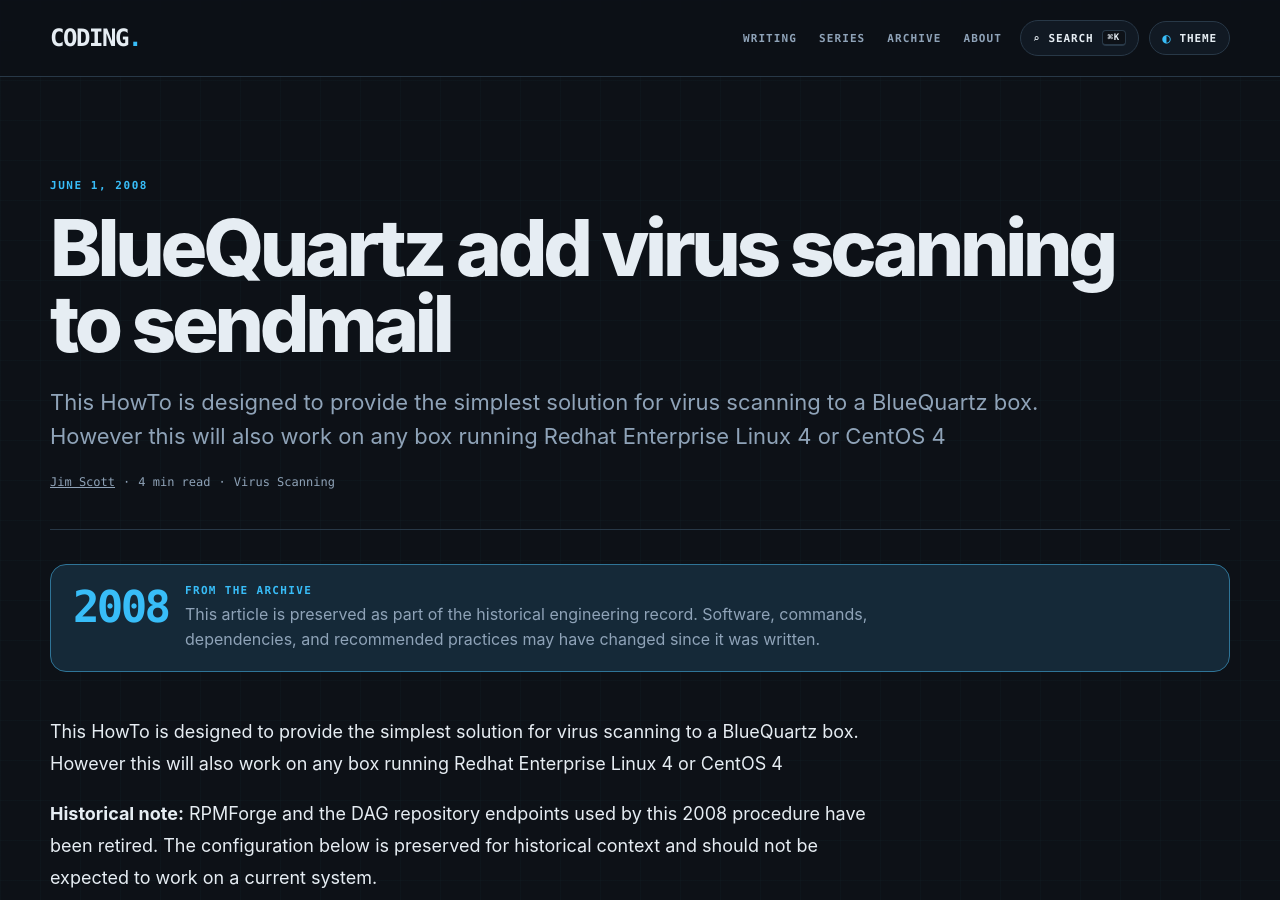
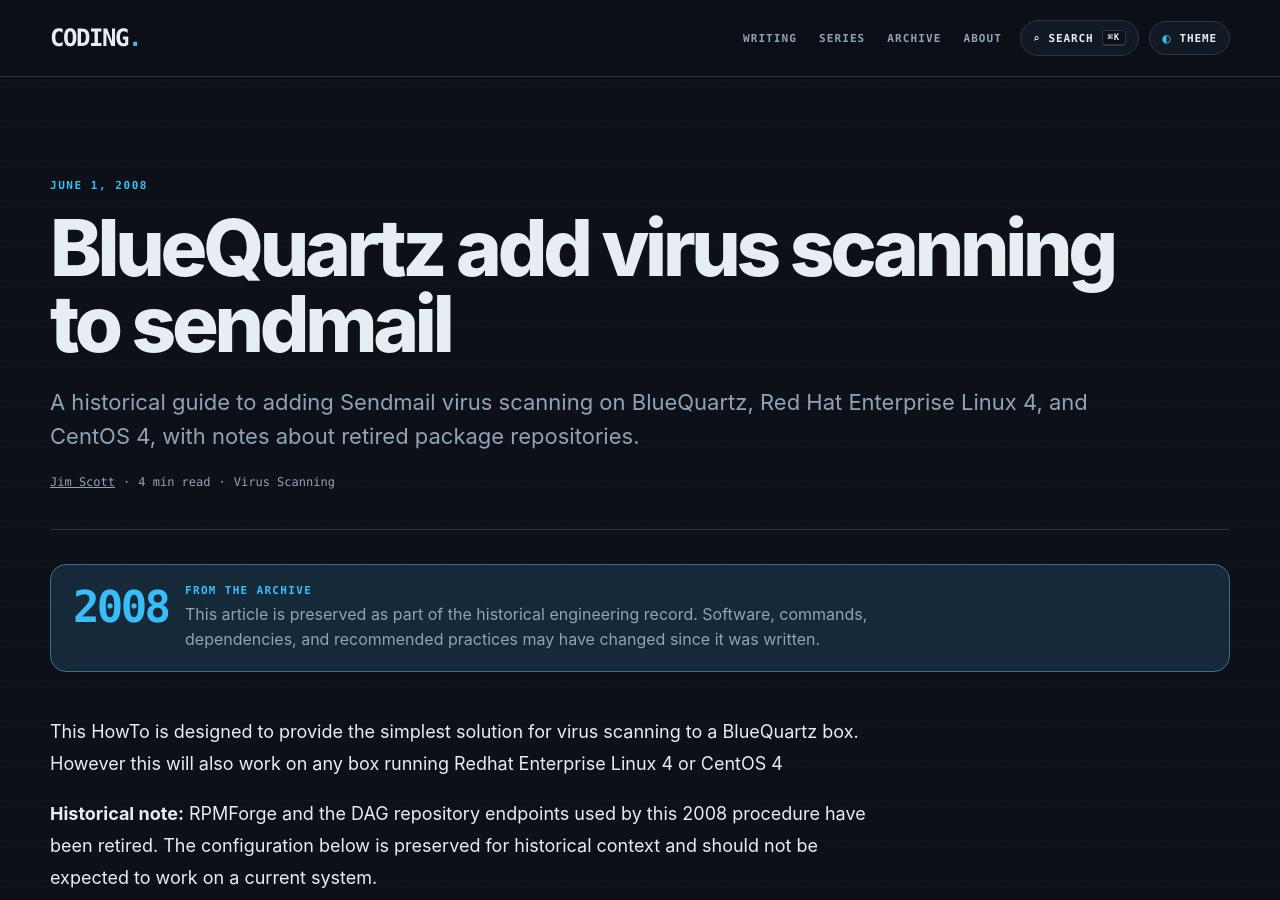
Before and after one commit to infoconex/coding-blog, a Jekyll site: the page built from post/2008/06/01/BlueQuartz-add-virus-scanning-to-sendmail/index.md, in a window 1280 px wide and 900 px high. Built offline with Jekyll 4.4.1, drawn with Linux system fonts in a browser that asks for light colours.

Commit message:
SEO: improve page meta description

```diff
--- a/post/2008/06/01/BlueQuartz-add-virus-scanning-to-sendmail/index.md
+++ b/post/2008/06/01/BlueQuartz-add-virus-scanning-to-sendmail/index.md
@@ -1,7 +1,7 @@
 ---
 title: "BlueQuartz add virus scanning to sendmail"
 date: "2008-06-01"
-description: "This HowTo is designed to provide the simplest solution for virus scanning to a BlueQuartz box. However this will also work on any box running Redhat Enterprise Linux 4 or CentOS 4"
+description: "A historical guide to adding Sendmail virus scanning on BlueQuartz, Red Hat Enterprise Linux 4, and CentOS 4, with notes about retired package repositories."
 tags: ["Virus Scanning"]
 slug: "bluequartz-add-virus-scanning-to-sendmail"
 author: "Jim Scott"
```
